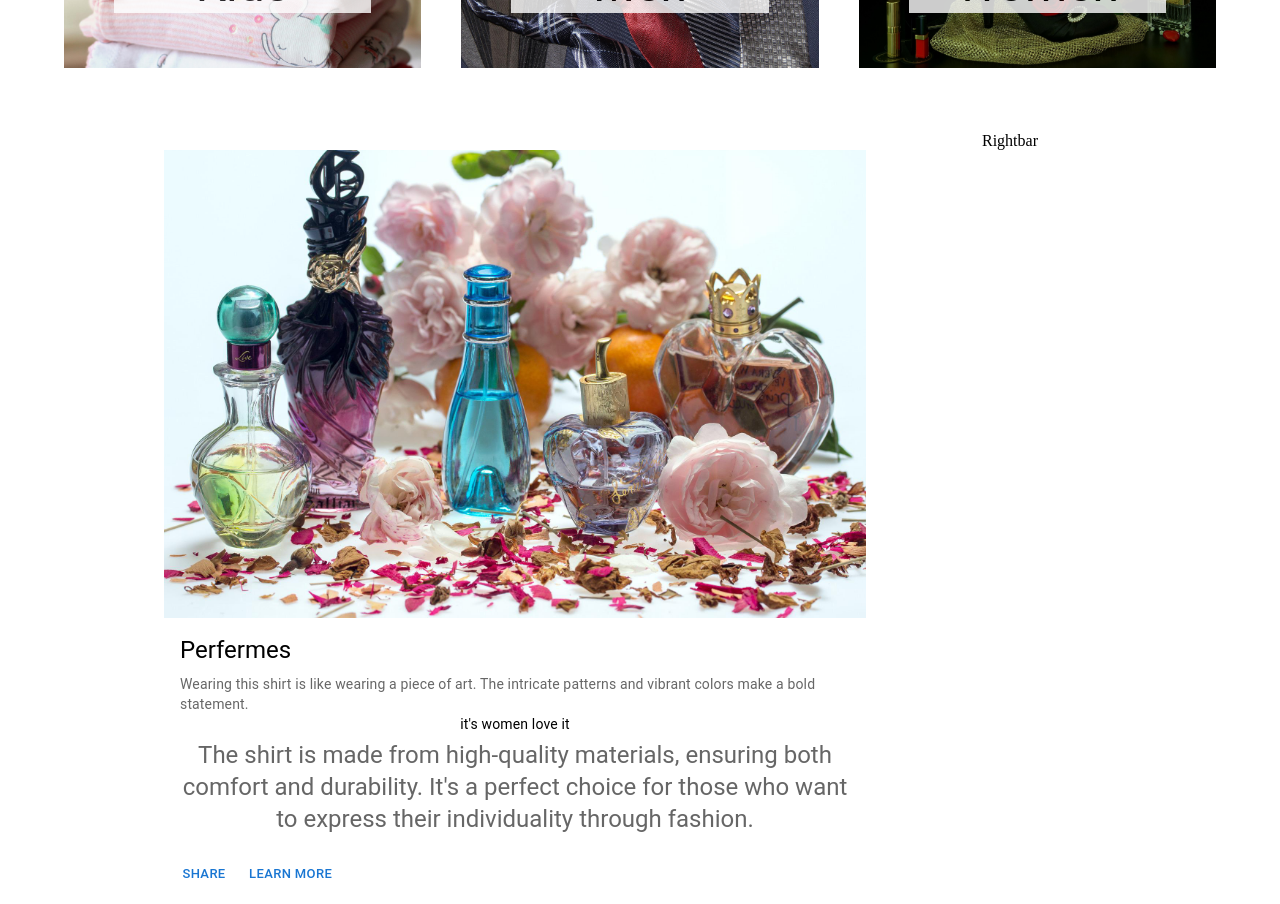
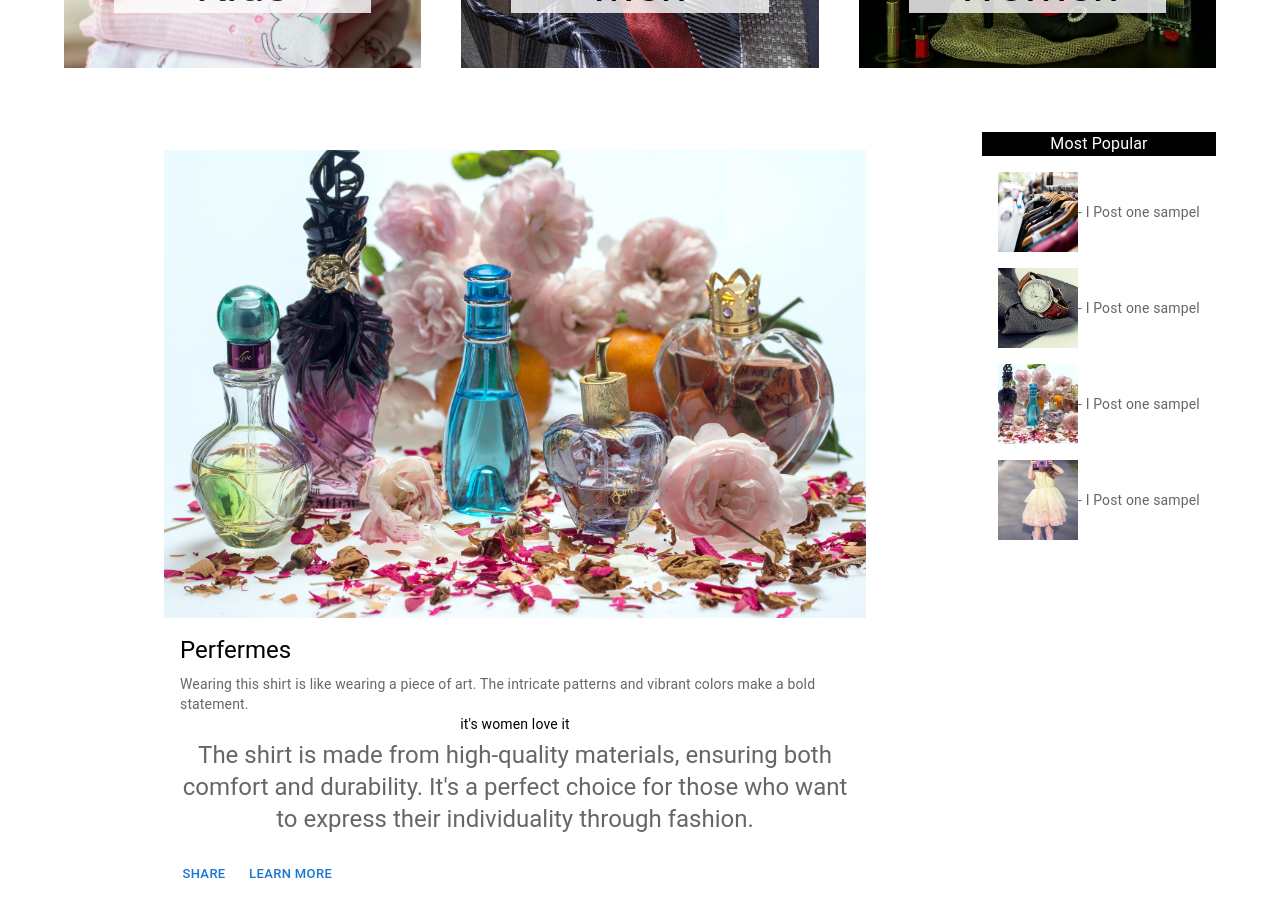
Before and after one commit to vinothsmart/mui5-blog-1, a React (Create React App) app: page / in a window 1280 px wide. Shown: the part 920-1824 px from the top of the page. Built offline with nearby package versions, Linux system fonts and the light colour scheme; the HTML template or start-up script is replaced by a standard one.

Commit message:
Implement RightBar component with popular posts layout

```diff
--- a/src/components/rightbar/RightBar.js
+++ b/src/components/rightbar/RightBar.js
@@ -1,4 +1,78 @@
+import {
+  List,
+  Avatar,
+  ListItem,
+  ListItemAvatar,
+  ListItemText,
+  Box,
+  Typography,
+} from "@mui/material";
+
+import postImage from "../../static/image1.jpg";
+import postImage1 from "../../static/image2.jpg";
+import postImage2 from "../../static/image3.jpg";
+import postImage3 from "../../static/image4.jpg";
+
 const RightBar = () => {
-  return <div>Rightbar</div>;
+  return (
+    <Box>
+      <Typography align="center" bgcolor="black" color="white">
+        Most Popular
+      </Typography>
+      <List
+        sx={{
+          width: "100%",
+          height: "100%",
+          maxWidth: 360,
+          bgcolor: "background.paper",
+        }}
+      >
+        <ListItem alignItems="flex-end">
+          <ListItemAvatar>
+            <Avatar
+              sx={{ height: 80, width: 80 }}
+              variant="square"
+              alt="Remy Sharp"
+              src={postImage}
+            />
+          </ListItemAvatar>
+          <ListItemText secondary=" - I Post one sampel" />
+        </ListItem>
+        <ListItem alignItems="flex-end">
+          <ListItemAvatar>
+            <Avatar
+              sx={{ height: 80, width: 80 }}
+              variant="square"
+              alt="Remy Sharp"
+              src={postImage1}
+            />
+          </ListItemAvatar>
+          <ListItemText secondary=" - I Post one sampel" />
+        </ListItem>
+        <ListItem alignItems="flex-end">
+          <ListItemAvatar>
+            <Avatar
+              sx={{ height: 80, width: 80 }}
+              variant="square"
+              alt="Remy Sharp"
+              src={postImage2}
+            />
+          </ListItemAvatar>
+          <ListItemText secondary=" - I Post one sampel" />
+        </ListItem>
+        <ListItem alignItems="flex-end">
+          <ListItemAvatar>
+            <Avatar
+              sx={{ height: 80, width: 80 }}
+              variant="square"
+              alt="Remy Sharp"
+              src={postImage3}
+            />
+          </ListItemAvatar>
+          <ListItemText secondary=" - I Post one sampel" />
+        </ListItem>
+      </List>
+    </Box>
+  );
 };
 export default RightBar;
```
